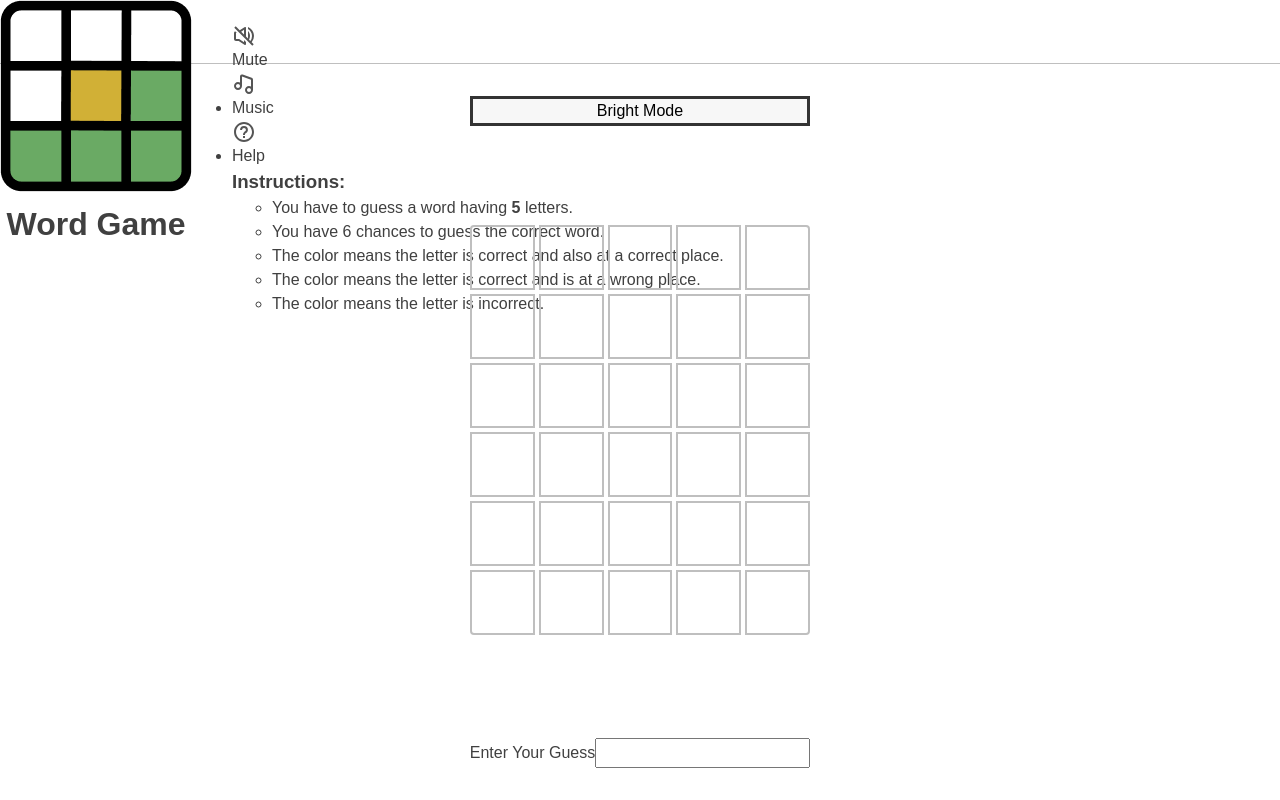
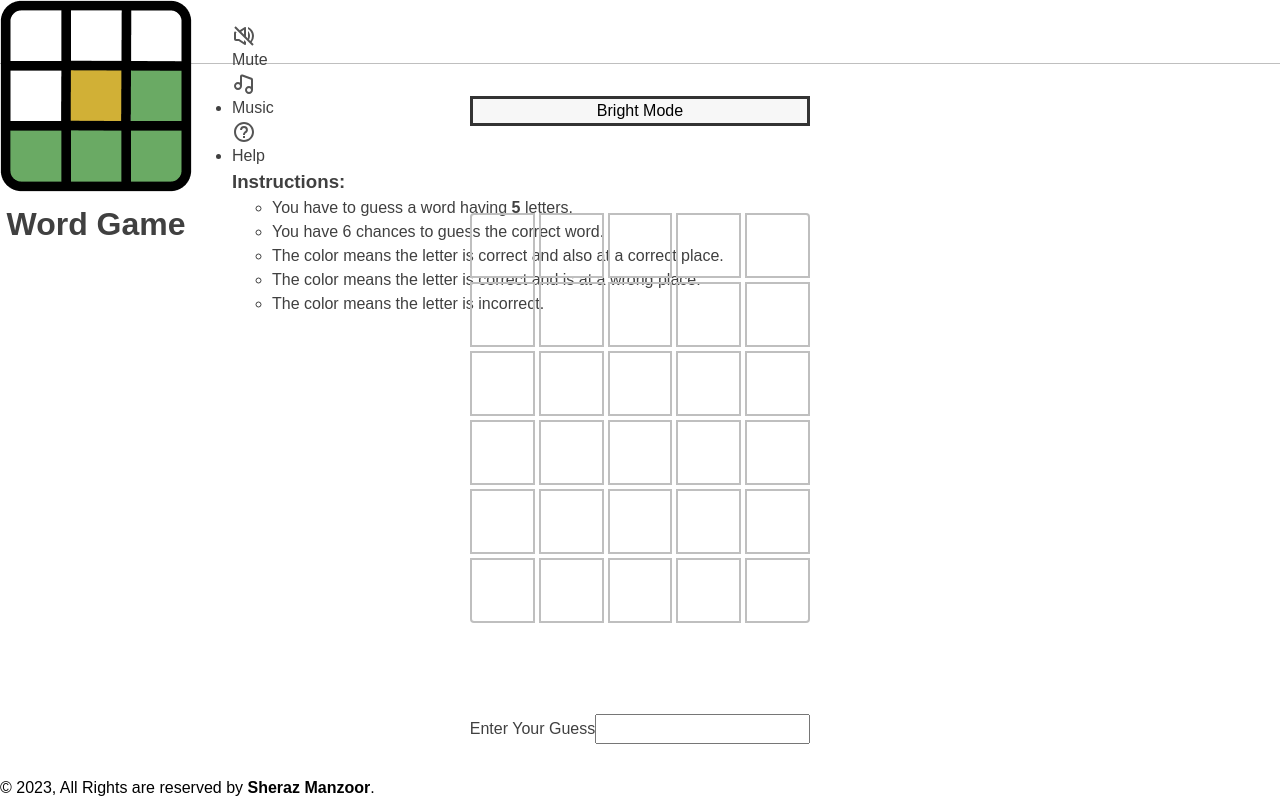
Before and after one commit to sheraz4196/Wordle-GAME, a React (Vite) app: page / in a window 1280 px wide. Built offline with nearby package versions, Linux system fonts and the light colour scheme.

Commit message:
Update App.jsx
Adding Footer to Game

```diff
--- a/src/components/App/App.jsx
+++ b/src/components/App/App.jsx
@@ -1,14 +1,14 @@
-import Game from '../Game';
-import Header from '../Header';
-
+import Game from "../Game";
+import Header from "../Header";
+import Footer from "../footer/footer";
 function App() {
   return (
     <div className="wrapper">
       <Header />
-
       <div className="game-wrapper">
         <Game />
       </div>
+      <Footer />
     </div>
   );
 }
```
